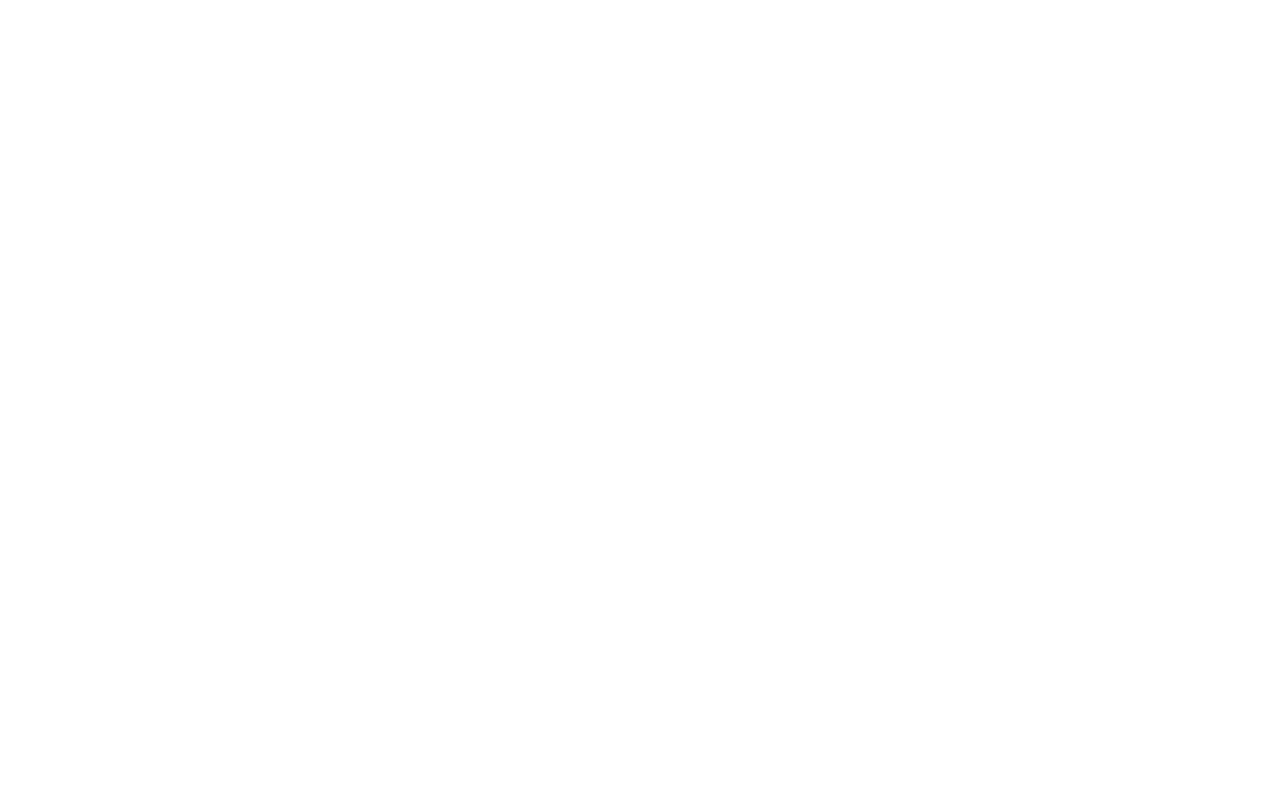
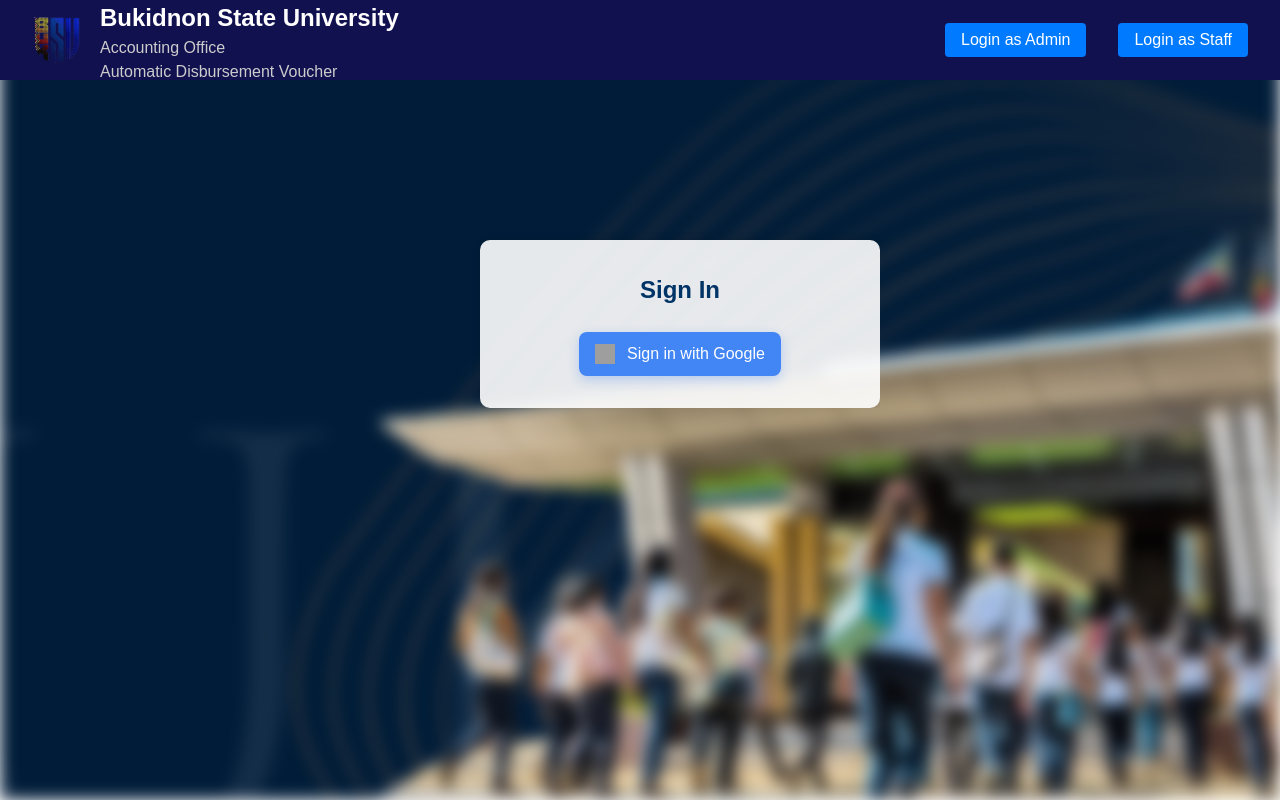
Before and after one commit to Tuquib/20241_T163_AUTOMATIC-DISBURSEMENT-VOUCHER-SYSTEM, a React (Vite) app in the folder client/: page /adminLogin in a window 1280 px wide. Before the commit this address had no page. Built offline with nearby package versions, Linux system fonts and the light colour scheme; grey boxes are pictures that could not be loaded.

Commit message:
debugging defects v2

```diff
--- /dev/null
+++ b/client/src/adminLogin.jsx
@@ -0,0 +1,212 @@
+import { useState, useRef } from "react";
+import axios from "axios";
+import { useNavigate } from "react-router-dom";
+import { useGoogleLogin } from "@react-oauth/google";
+
+
+const GOOGLE_SCOPES = [
+  "openid",
+  "profile",
+  "email",
+  "https://www.googleapis.com/auth/userinfo.profile",
+  "https://www.googleapis.com/auth/userinfo.email",
+  "https://www.googleapis.com/auth/spreadsheets",
+  "https://www.googleapis.com/auth/drive.file",
+  "https://www.googleapis.com/auth/drive",
+].join(" ");
+
+function Login() {
+  const navigate = useNavigate();
+
+  const handleLoginClick = () => {
+    navigate("/login");
+  };
+
+  const handleAdminLoginClick = () => {
+    navigate("/adminLogin");
+  };
+
+  const login = useGoogleLogin({
+    onSuccess: async (response) => {
+      try {
+        console.log(
+          "Google login successful, got access token:",
+          response.access_token ? "Yes" : "No"
+        );
+
+        // Store access token consistently
+        localStorage.setItem("access_token", response.access_token);
+
+        console.log("Fetching user info from Google...");
+        // Get user info from Google
+        const userInfo = await axios.get(
+          "https://www.googleapis.com/oauth2/v3/userinfo",
+          {
+            headers: { Authorization: `Bearer ${response.access_token}` },
+          }
+        );
+
+        console.log("Got user info:", {
+          email: userInfo.data.email,
+          name: userInfo.data.name,
+          picture: userInfo.data.picture,
+        });
+
+        // Store user info separately
+        localStorage.setItem("userEmail", userInfo.data.email);
+        localStorage.setItem("userName", userInfo.data.name);
+        localStorage.setItem("userPicture", userInfo.data.picture);
+        localStorage.setItem("userInfo", JSON.stringify(userInfo.data));
+
+        // Update user's profile picture in the database
+        try {
+          await axios.post("http://localhost:8000/api/update-google-profile", {
+            email: userInfo.data.email,
+            picture: userInfo.data.picture,
+          });
+          console.log("Profile picture updated in database");
+        } catch (error) {
+          console.error("Error updating profile picture:", error);
+        }
+
+        console.log("Checking user role (staff vs admin)...");
+        // Check if the user's email exists in staff collection
+        try {
+          const staffResponse = await axios.get(
+            `http://localhost:8000/api/staff/email/${userInfo.data.email}`
+          );
+          console.log(
+            "User found in staff collection - proceeding with staff login"
+          );
+
+          if (staffResponse.data) {
+            localStorage.setItem("isAdmin", "false");
+            console.log(
+              "Staff login successful! Redirecting to staff dashboard..."
+            );
+            navigate("/staffDashboard");
+          }
+        } catch (error) {
+          // If error is 404, user is not a staff member
+          if (error.response && error.response.status === 404) {
+            console.log(
+              "User not found in staff collection - proceeding with admin login"
+            );
+
+            // Initialize Google Drive for admin
+            console.log("Initializing Google Drive for admin user...");
+            try {
+              const driveResponse = await axios.post(
+                "http://localhost:8000/api/admin/initialize-drive",
+                {
+                  accessToken: response.access_token,
+                  email: userInfo.data.email,
+                }
+              );
+              console.log("Google Drive initialization successful");
+            } catch (driveError) {
+              console.error("Error initializing Google Drive:", driveError);
+              // Continue with login even if drive initialization fails
+            }
+
+            localStorage.setItem("isAdmin", "true");
+            console.log(
+              "Admin login successful! Redirecting to admin dashboard..."
+            );
+            navigate("/dashboard");
+          } else {
+            console.error("Unexpected error during role check:", error);
+            throw error;
+          }
+        }
+      } catch (error) {
+        console.error("Error during Google login:", error);
+        console.error("Error details:", {
+          message: error.message,
+          response: error.response?.data,
+          status: error.response?.status,
+        });
+        alert("Failed to login with Google. Please try again.");
+      }
+    },
+    onError: (error) => {
+      console.error("Google login error:", error);
+      console.error("Error details:", {
+        message: error.message,
+        response: error.response?.data,
+        status: error.response?.status,
+      });
+      alert("Google login failed. Please try again.");
+    },
+    scope: GOOGLE_SCOPES,
+    flow: "implicit"
+  });
+
+  return (
+    <div className="App">
+      <header className="navbar">
+        <img src="../src/assets/Buksu_logo.png" alt="logo" className="logo" />
+        <div className="text-container">
+          <span className="logo-text">Bukidnon State University</span>
+          <span className="sub-text">Accounting Office</span>
+          <span className="sub2-text">Automatic Disbursement Voucher</span>
+        </div>
+        <nav className="nav-links">
+        <button className="login-btn" onClick={handleAdminLoginClick}>Login as Admin</button>
+        <button className="login-btn" onClick={handleLoginClick}>Login as Staff</button>
+        </nav>
+      </header>
+      <main className="cont">
+        <img
+          src="../src/assets/background.png"
+          alt="background"
+          className="bg"
+        />
+        <br/><br/><br/><br/><br/><br/>
+         <div
+    className="login-card"
+  >
+    <h2 style={{ marginBottom: "1.5rem", color: "#003366", fontSize: "1.5rem" }}>
+      Sign In
+    </h2>
+    <button
+      type="button"
+      onClick={login}
+      style={{
+        display: "flex",
+        alignItems: "center",
+        justifyContent: "center",
+        gap: "0.75rem",
+        padding: "0.75rem 1rem",
+        backgroundColor: "#4285F4",
+        color: "#fff",
+        fontSize: "1rem",
+        fontWeight: "500",
+        border: "none",
+        borderRadius: "0.5rem",
+        cursor: "pointer",
+        boxShadow: "0 4px 12px rgba(66, 133, 244, 0.3)",
+        transition: "all 0.3s ease",
+        marginLeft: "67px",
+      }}
+      onMouseOver={(e) =>
+        (e.currentTarget.style.backgroundColor = "#3367D6")
+      }
+      onMouseOut={(e) =>
+        (e.currentTarget.style.backgroundColor = "#4285F4")
+      }
+    >
+      <img
+        src="https://developers.google.com/identity/images/g-logo.png"
+        alt="Google icon"
+        style={{ width: "20px", height: "20px" }}
+      />
+      Sign in with Google
+    </button>
+  </div>
+      </main>
+    </div>
+  );
+}
+
+export default Login;
--- a/client/src/frontpage.jsx
+++ b/client/src/frontpage.jsx
@@ -7,6 +7,10 @@
 
   const handleLoginClick = () => {
     navigate("/login");
+  };
+
+  const handleAdminLoginClick = () => {
+    navigate("/adminLogin");
   };
 
   return (
@@ -19,8 +23,10 @@
           <span className="sub2-text">Automatic Disbursement Voucher</span>
         </div>
         <nav className="nav-links">
+          <button className="login-btn" onClick={handleAdminLoginClick}>
+            Login as Admin          </button>
           <button className="login-btn" onClick={handleLoginClick}>
-            Login
+            Login as Staff
           </button>
         </nav>
       </header>
--- a/client/src/login.jsx
+++ b/client/src/login.jsx
@@ -32,6 +32,14 @@
   const [forgotPasswordEmail, setForgotPasswordEmail] = useState("");
   const recaptchaRef = useRef(null);
   const navigate = useNavigate();
+
+  const handleLoginClick = () => {
+    navigate("/login");
+  };
+
+  const handleAdminLoginClick = () => {
+    navigate("/adminLogin");
+  };
 
   const login = useGoogleLogin({
     onSuccess: async (response) => {
@@ -301,7 +309,8 @@
           <span className="sub2-text">Automatic Disbursement Voucher</span>
         </div>
         <nav className="nav-links">
-          <button className="login-btn">Login</button>
+          <button className="login-btn" onClick={handleAdminLoginClick}>Login as Admin</button>
+          <button className="login-btn" onClick={handleLoginClick}>Login as Staff</button>
         </nav>
       </header>
       <main className="cont">
--- a/client/src/main.jsx
+++ b/client/src/main.jsx
@@ -5,6 +5,7 @@
 import "./index.css";
 import App from "./frontpage.jsx";
 import Login from "./login.jsx";
+import AdminLogin from "./adminlogin.jsx"
 import Staff from "./admin/addStaff.jsx";
 import Task from "./admin/addTask.jsx";
 import Manage from "./admin/manage.jsx";
@@ -23,6 +24,7 @@
         <Routes>
           <Route path="/" element={<App />} />
           <Route path="/login" element={<Login />} />
+          <Route path= "/adminLogin" element={<AdminLogin/>}/>
           <Route path="/dashboard" element={<Dashboard />} />
           <Route path="/manage" element={<Manage />} />
           <Route path="/addStaff" element={<Staff />} />
```
